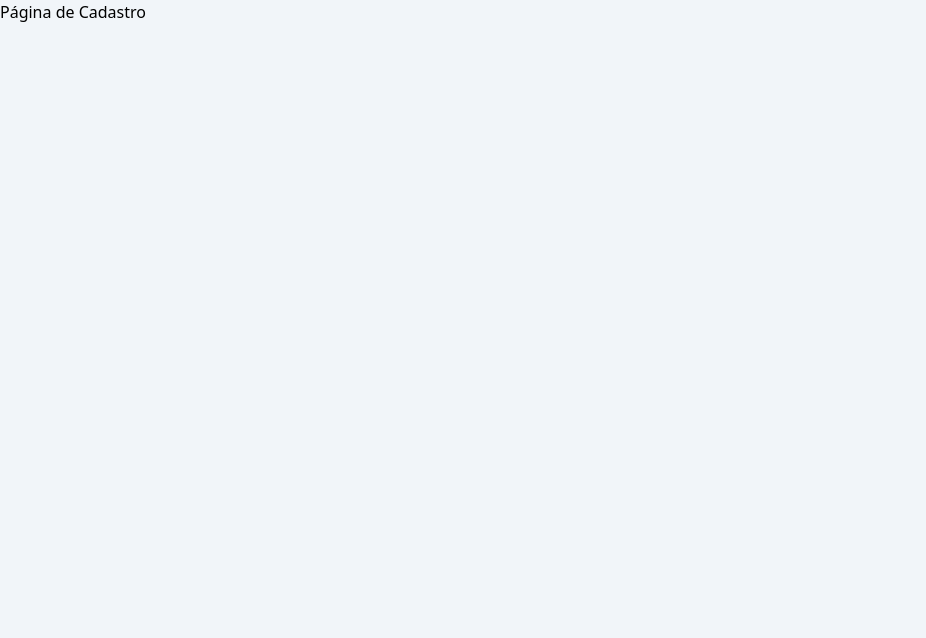
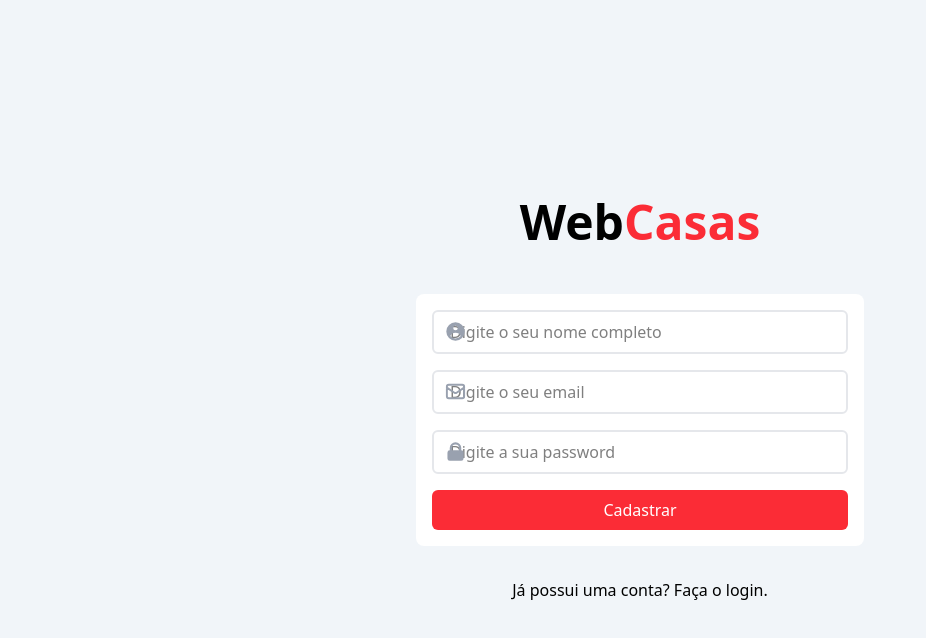
Before and after one commit to yrsvntos/projecto-webcasas, a React (Vite) app: page /register in a window 1280 px wide. Shown: the top 638 px of the page, without its empty margins (0-926 px from the left). Built offline with nearby package versions, Linux system fonts and the light colour scheme.

Commit message:
add: Adicionar página de registro de usuário

```diff
--- a/src/pages/register/index.tsx
+++ b/src/pages/register/index.tsx
@@ -1,7 +1,87 @@
+import { useState, useEffect } from "react";
+import { Container } from "../../components/container";
+import { Input } from "../../components/input";
+import { Link, useNavigate } from "react-router-dom";
+import { useForm } from "react-hook-form";
+import z from "zod";
+import { zodResolver } from "@hookform/resolvers/zod";
+import { HiLockClosed, HiOutlineMail, HiUserCircle } from "react-icons/hi";
+
+const schema = z.object({
+    name: z.string().nonempty("O campo do nome é obrigatório!").min(3,"O campo do nome deve conter no minímo 3 caractéres!"),
+    email: z.string().nonempty("O campo de email é obrigatório!").email("Insira um email válido!"),
+    password: z.string().nonempty("O campo de senha é obrigatório!").min(6, "O campo de senha deve conter no minímo 6 caracteres!")
+})
+type FormData = z.infer<typeof schema>
+
 export default function Register(){
+    const navigate = useNavigate();
+    const [login, setLogin] = useState("");
+    const {register, handleSubmit, formState: {errors}} = useForm({
+        resolver: zodResolver(schema),
+        mode: "onChange"
+    });
+
+    async function onSubmit(){
+        alert("Teste!");
+    }
+
+
     return(
-        <>
-            <h1>Página de Cadastro</h1>
-        </>
+        <Container>
+            <div
+                className="w-full min-h-screen flex justify-center items-center flex-col gap-4"
+            >
+                <Link to="/" className="mb-4">
+                    <h1 className="text-5xl text-center font-bold text-black">
+                        Web<span className="text-red-500">Casas</span>
+                    </h1>
+                </Link>
+                <form
+                    className='bg-white max-w-full w-md rounded-lg p-4 my-4'
+                    onSubmit={handleSubmit(onSubmit)}
+                >
+                    <div className="mb-4 relative">
+                        <HiUserCircle size={23} className="absolute top-2.5 left-3 text-gray-400"/>
+                        <Input
+                            type="name"
+                            placeholder="Digite o seu nome completo"
+                            register={register}
+                            name="name"
+                            error={errors?.name?.message}
+
+                        />
+                    </div>
+                    <div className="mb-4 relative w-full w-max-full ">
+                        <HiOutlineMail size={23} className="absolute top-2.5 left-3 text-gray-400"/>
+                        <Input
+                            type="email"
+                            placeholder="Digite o seu email"
+                            register={register}
+                            name="email"
+                            error={errors?.email?.message}
+
+                        />
+                    </div>
+                    <div className="mb-4 relative">
+                        <HiLockClosed size={23} className="absolute top-2.5 left-3 text-gray-400"/>
+                        <Input
+                            type="password"
+                            placeholder="Digite a sua password"
+                            register={register}
+                            name="password"
+                            error={errors?.password?.message}
+
+                        />
+                    </div>
+                    <button className="bg-red-500 w-full rounded-md text-white h-10 font-medium cursor-pointer">
+                        Cadastrar
+                    </button>
+                </form>
+                <Link to="/login">
+                    <p>Já possui uma conta? Faça o login.</p>
+                </Link>
+            </div>
+        </Container>
     );
 }
```
